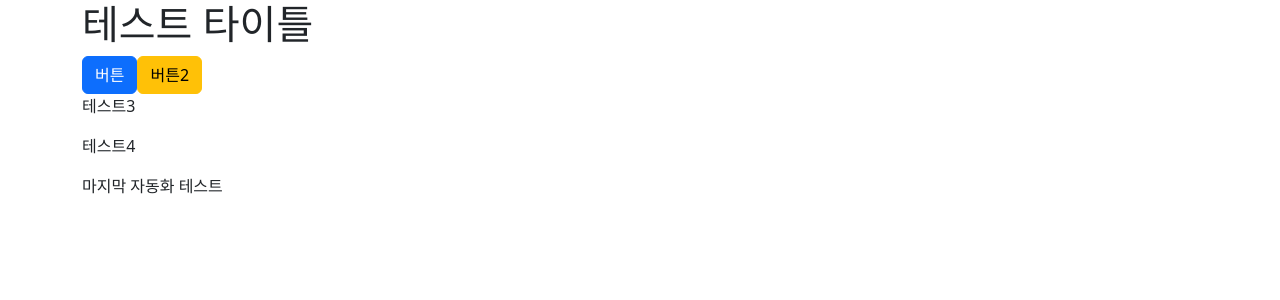
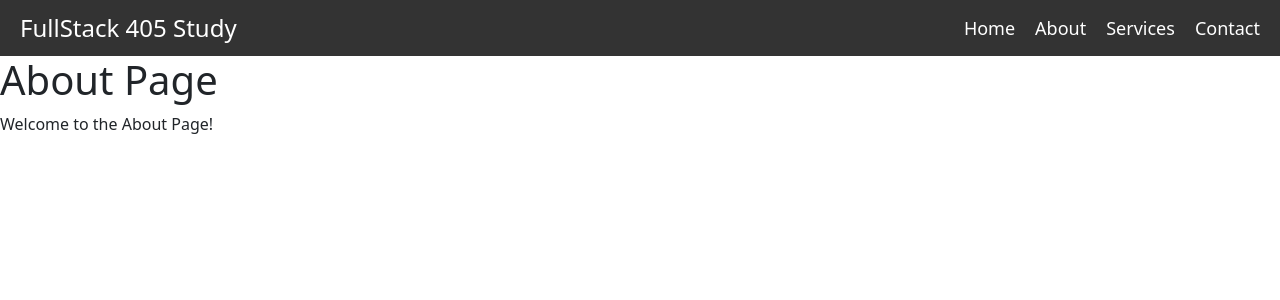
Before and after one commit to fullstack405/blog, a React (Vite) app in the folder frontend/: page /about in a window 1280 px wide. Shown: the top 300 px of the page. Built offline with nearby package versions, Linux system fonts and the light colour scheme.

Commit message:
네비게이션 바 만듬

```diff
--- a/frontend/src/App.jsx
+++ b/frontend/src/App.jsx
@@ -1,16 +1,23 @@
-function App() {
+import React from 'react';
+import { BrowserRouter as Router, Route, Routes } from 'react-router-dom';
+import Navbar from './components/Navbar'; // Navbar 경로에 맞게 설정
+import Home from './pages/Home';
+import About from './pages/About';
+import Services from './pages/Services';
+import Contact from './pages/Contact';
 
-  return (
-      <div className={`container`}>
-          <h1>테스트 타이틀</h1>
-          <button className={`btn btn-primary`}>버튼</button>
+const App = () => {
+    return (
+        <Router>
+            <Navbar />
+            <Routes>
+                <Route path="/" element={<Home />} />
+                <Route path="/about" element={<About />} />
+                <Route path="/services" element={<Services />} />
+                <Route path="/contact" element={<Contact />} />
+            </Routes>
+        </Router>
+    );
+};
 
-          <button className={`btn btn-warning`}>버튼2</button>
-          <p>테스트3</p>
-          <p>테스트4</p>
-          <p>마지막 자동화 테스트</p>
-      </div>
-  )
-}
-
-export default App
+export default App;
--- /dev/null
+++ b/frontend/src/Navbar.css
@@ -0,0 +1,35 @@
+/* 기본 네비게이션 스타일 */
+.navbar {
+    background-color: #333;
+    display: flex;
+    justify-content: space-between;
+    align-items: center;
+    padding: 10px 20px;
+}
+
+.navbar-logo a {
+    color: #fff;
+    font-size: 24px;
+    text-decoration: none;
+}
+
+.navbar-links {
+    list-style: none;
+    display: flex;
+    margin: 0;
+    padding: 0;
+}
+
+.navbar-links li {
+    margin-left: 20px;
+}
+
+.navbar-links a {
+    color: #fff;
+    text-decoration: none;
+    font-size: 18px;
+}
+
+.navbar-links a:hover {
+    color: #ddd;
+}
--- /dev/null
+++ b/frontend/src/components/Navbar.jsx
@@ -0,0 +1,29 @@
+import React from 'react';
+import { Link } from 'react-router-dom';
+import '../Navbar.css'; // 스타일링 파일
+
+const Navbar = () => {
+    return (
+        <nav className="navbar">
+            <div className="navbar-logo">
+                <Link to="/">FullStack 405 Study</Link>
+            </div>
+            <ul className="navbar-links">
+                <li>
+                    <Link to="/">Home</Link>
+                </li>
+                <li>
+                    <Link to="/about">About</Link>
+                </li>
+                <li>
+                    <Link to="/services">Services</Link>
+                </li>
+                <li>
+                    <Link to="/contact">Contact</Link>
+                </li>
+            </ul>
+        </nav>
+    );
+};
+
+export default Navbar;
--- /dev/null
+++ b/frontend/src/pages/About.jsx
@@ -0,0 +1,12 @@
+import React from 'react';
+
+const About = () => {
+    return (
+        <div>
+            <h1>About Page</h1>
+            <p>Welcome to the About Page!</p>
+        </div>
+    );
+};
+
+export default About;
--- /dev/null
+++ b/frontend/src/pages/Contact.jsx
@@ -0,0 +1,12 @@
+import React from 'react';
+
+const Contact = () => {
+    return (
+        <div>
+            <h1>Contact Page</h1>
+            <p>Welcome to the Contact Page!</p>
+        </div>
+    );
+};
+
+export default Contact;
--- /dev/null
+++ b/frontend/src/pages/Home.jsx
@@ -0,0 +1,12 @@
+import React from 'react';
+
+const Home = () => {
+    return (
+        <div>
+            <h1>Home Page</h1>
+            <p>Welcome to the Home Page!</p>
+        </div>
+    );
+};
+
+export default Home;
--- /dev/null
+++ b/frontend/src/pages/Services.jsx
@@ -0,0 +1,12 @@
+import React from 'react';
+
+const Services = () => {
+    return (
+        <div>
+            <h1>Services Page</h1>
+            <p>Welcome to the Services Page!</p>
+        </div>
+    );
+};
+
+export default Services;
```
Also changed, not shown: frontend/package.json (+4 -3 lines), 1 other file (tests, documents, lock files or other folders).
